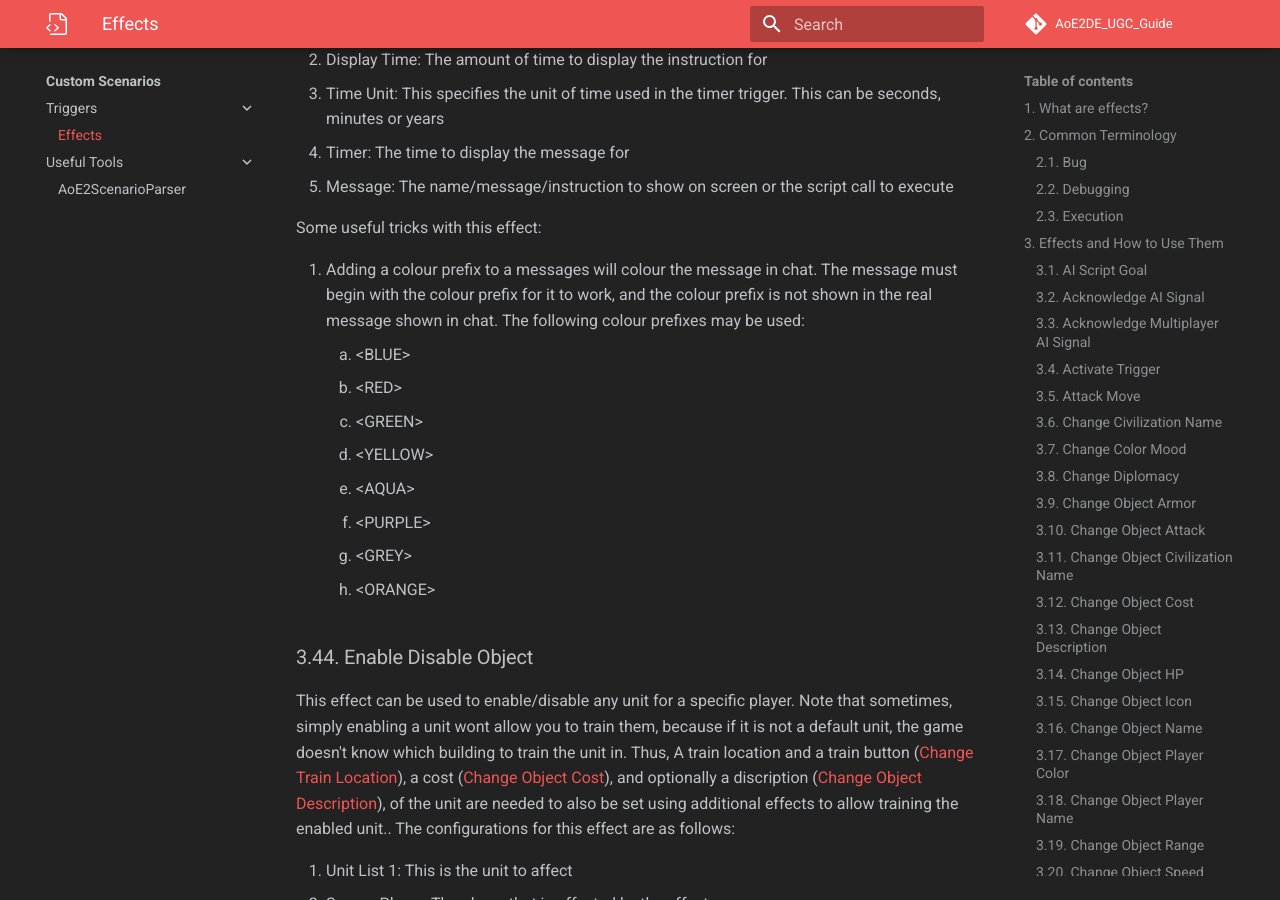
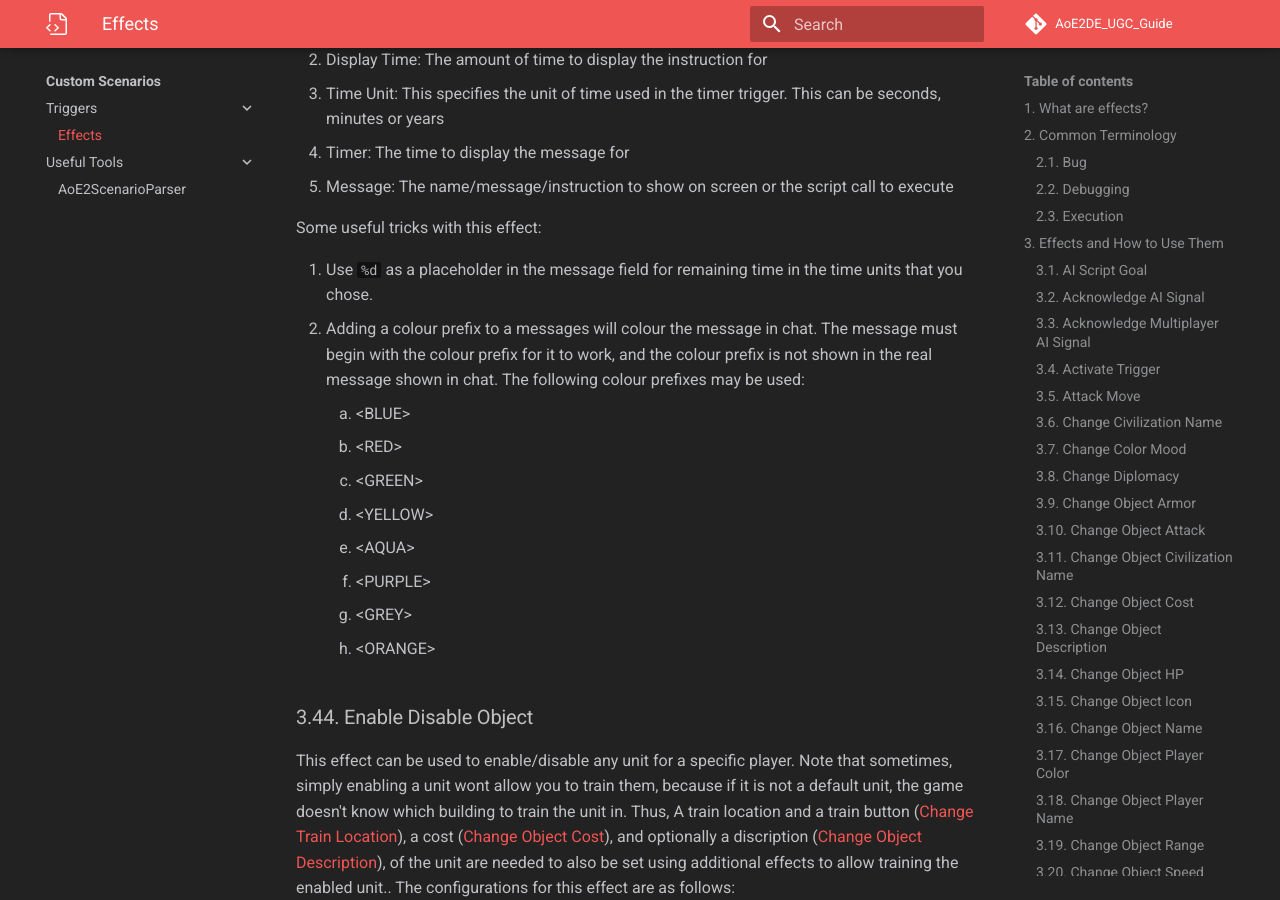
Before and after one commit to Divy1211/AoE2DE_UGC_Guide, an MkDocs documentation site: the page built from docs/scenarios/triggers/effects/effects.md, in a window 1280 px wide and 900 px high, scrolled down 16738 px. Built offline with MkDocs 1.6.1 and Material for MkDocs 9.7.7, drawn with Linux system fonts in a browser that asks for light colours; some web fonts are replaced; comment, search, counter and statistics services are not loaded.

Commit message:
add display time effect time placeholder

```diff
--- a/docs/scenarios/triggers/effects/effects.json
+++ b/docs/scenarios/triggers/effects/effects.json
@@ -547,6 +547,7 @@
             "message"
         ],
         "tricks": [
+            "Use `%d` as a placeholder in the message field for remaining time in the time units that you chose.",
             "Adding a colour prefix to a messages will colour the message in chat. The message must begin with the colour prefix for it to work, and the colour prefix is not shown in the real message shown in chat. The following colour prefixes may be used:\n    1. <BLUE\\>\n    2. <RED\\>\n    3. <GREEN\\>\n    4. <YELLOW\\>\n    5. <AQUA\\>\n    6. <PURPLE\\>\n    7. <GREY\\>\n    8. <ORANGE\\>"
         ]
     },
--- a/docs/scenarios/triggers/effects/effects.md
+++ b/docs/scenarios/triggers/effects/effects.md
@@ -495,7 +495,8 @@ This effect can be used to display a timer on screen. The configurations for thi
 
 Some useful tricks with this effect:
 
-1. Adding a colour prefix to a messages will colour the message in chat. The message must begin with the colour prefix for it to work, and the colour prefix is not shown in the real message shown in chat. The following colour prefixes may be used:
+1. Use `%d` as a placeholder in the message field for remaining time in the time units that you chose.
+2. Adding a colour prefix to a messages will colour the message in chat. The message must begin with the colour prefix for it to work, and the colour prefix is not shown in the real message shown in chat. The following colour prefixes may be used:
     1. <BLUE\>
     2. <RED\>
     3. <GREEN\>
```
